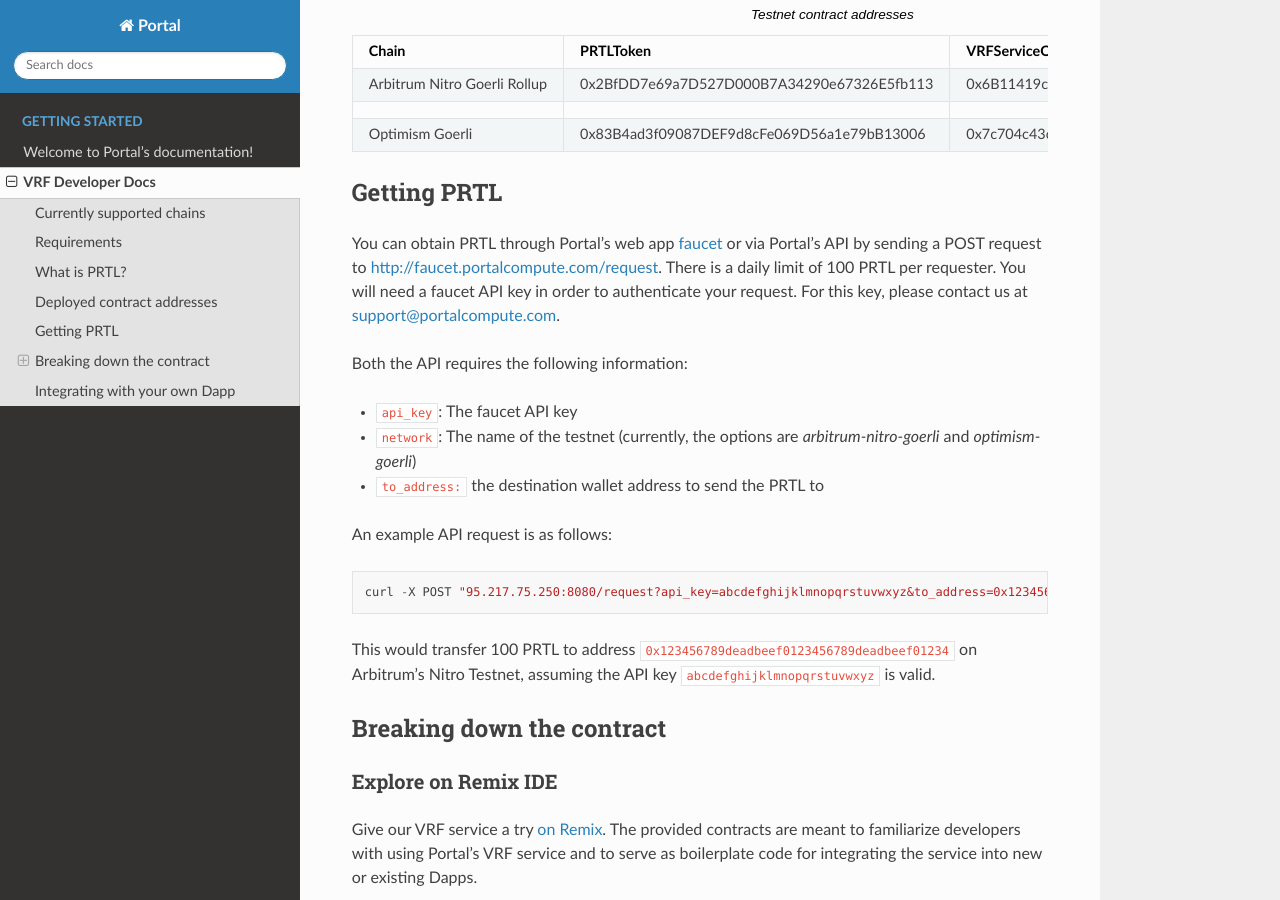
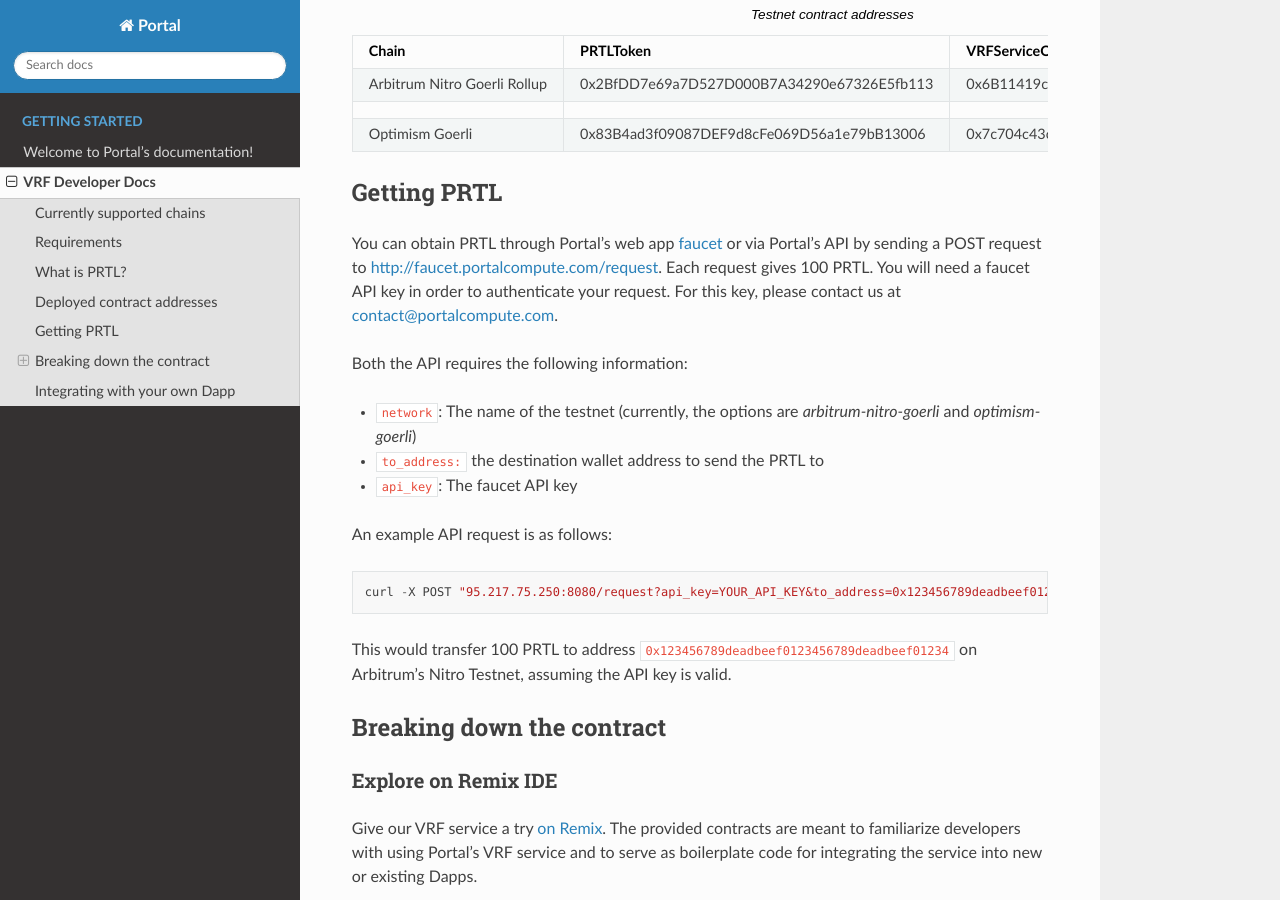
Before and after one commit to protocolwhisper/portal_docs, a Sphinx documentation site: the page built from source/user-vrf-docs.rst, in a window 1280 px wide and 900 px high, scrolled down 1144 px. Built offline with Sphinx 7.4.7 and the Read the Docs theme 2.0.0, drawn with Linux system fonts in a browser that asks for light colours.

Commit message:
Change faucet email

```diff
--- a/source/user-vrf-docs.rst
+++ b/source/user-vrf-docs.rst
@@ -57,24 +57,25 @@
 
 Getting PRTL
 ------------
-You can obtain PRTL through Portal's web app `faucet <http://faucet.portalcompute.com>`_ or via Portal's API by sending a POST request to http://faucet.portalcompute.com/request. There is a daily limit of 100 PRTL per requester. You will need a faucet API key in order to authenticate your request. For this key, please contact us at support@portalcompute.com.
+You can obtain PRTL through Portal's web app `faucet <http://faucet.portalcompute.com>`_ or via Portal's API by sending a POST request to http://faucet.portalcompute.com/request. Each request gives 100 PRTL. You will need a faucet API key in order to authenticate your request. For this key, please contact us at contact@portalcompute.com.
 
 Both the API requires the following information:
 
-- ``api_key``: The faucet API key
 
 - ``network``: The name of the testnet (currently, the options are `arbitrum-nitro-goerli` and `optimism-goerli`)
 
 - ``to_address:`` the destination wallet address to send the PRTL to
+
+- ``api_key``: The faucet API key
 
 
 An example API request is as follows:
 
 .. code-block::
 
-    curl -X POST "95.217.75.250:8080/request?api_key=abcdefghijklmnopqrstuvwxyz&to_address=0x123456789deadbeef0123456789deadbeef01234&network=arbitrum-nitro-goerli"
+    curl -X POST "95.217.75.250:8080/request?api_key=YOUR_API_KEY&to_address=0x123456789deadbeef0123456789deadbeef01234&network=arbitrum-nitro-goerli"
 
-This would transfer 100 PRTL to address ``0x123456789deadbeef0123456789deadbeef01234`` on Arbitrum's Nitro Testnet, assuming the API key ``abcdefghijklmnopqrstuvwxyz`` is valid.
+This would transfer 100 PRTL to address ``0x123456789deadbeef0123456789deadbeef01234`` on Arbitrum's Nitro Testnet, assuming the API key is valid.
 
 Breaking down the contract
 --------------------------
```
